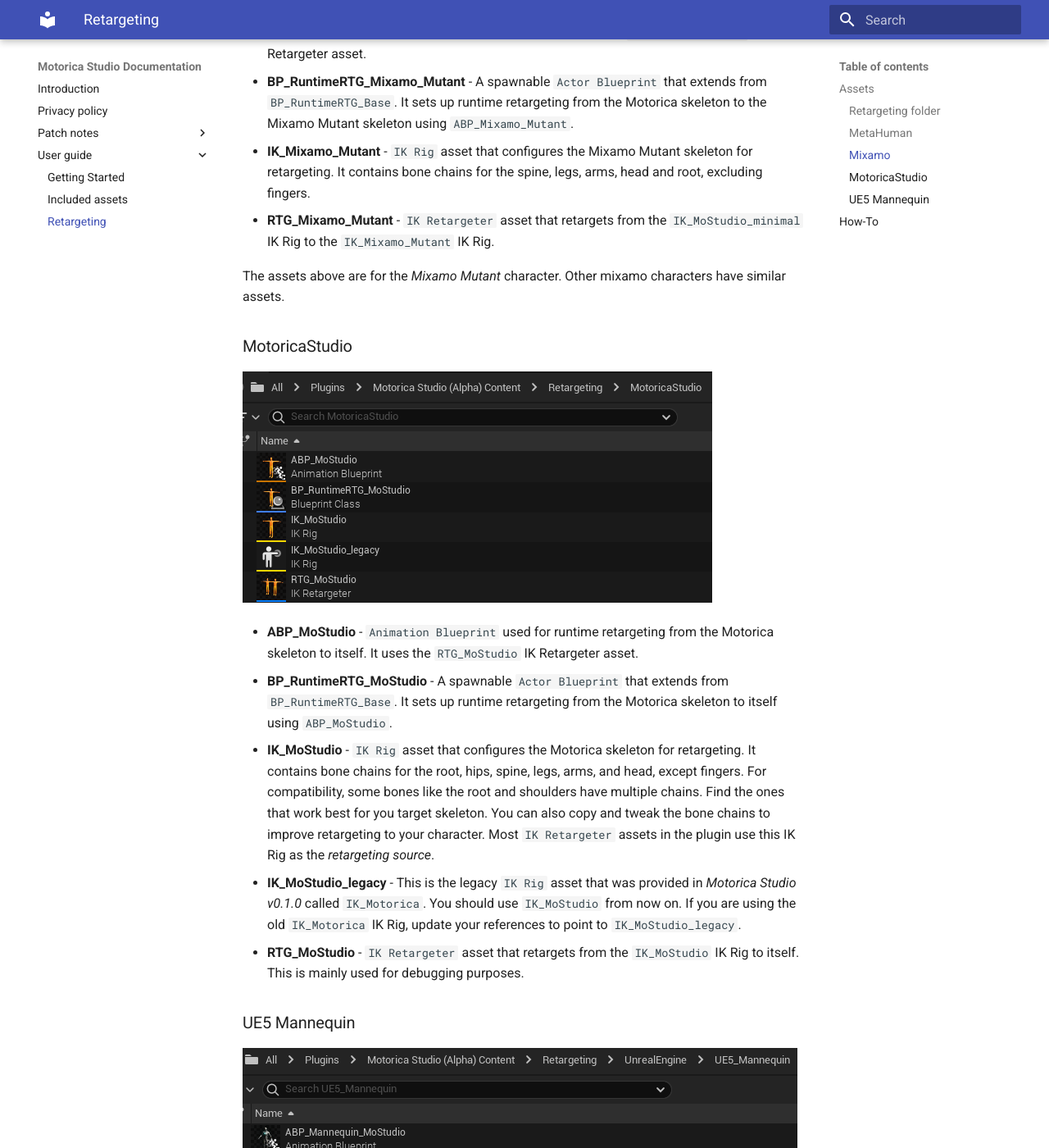
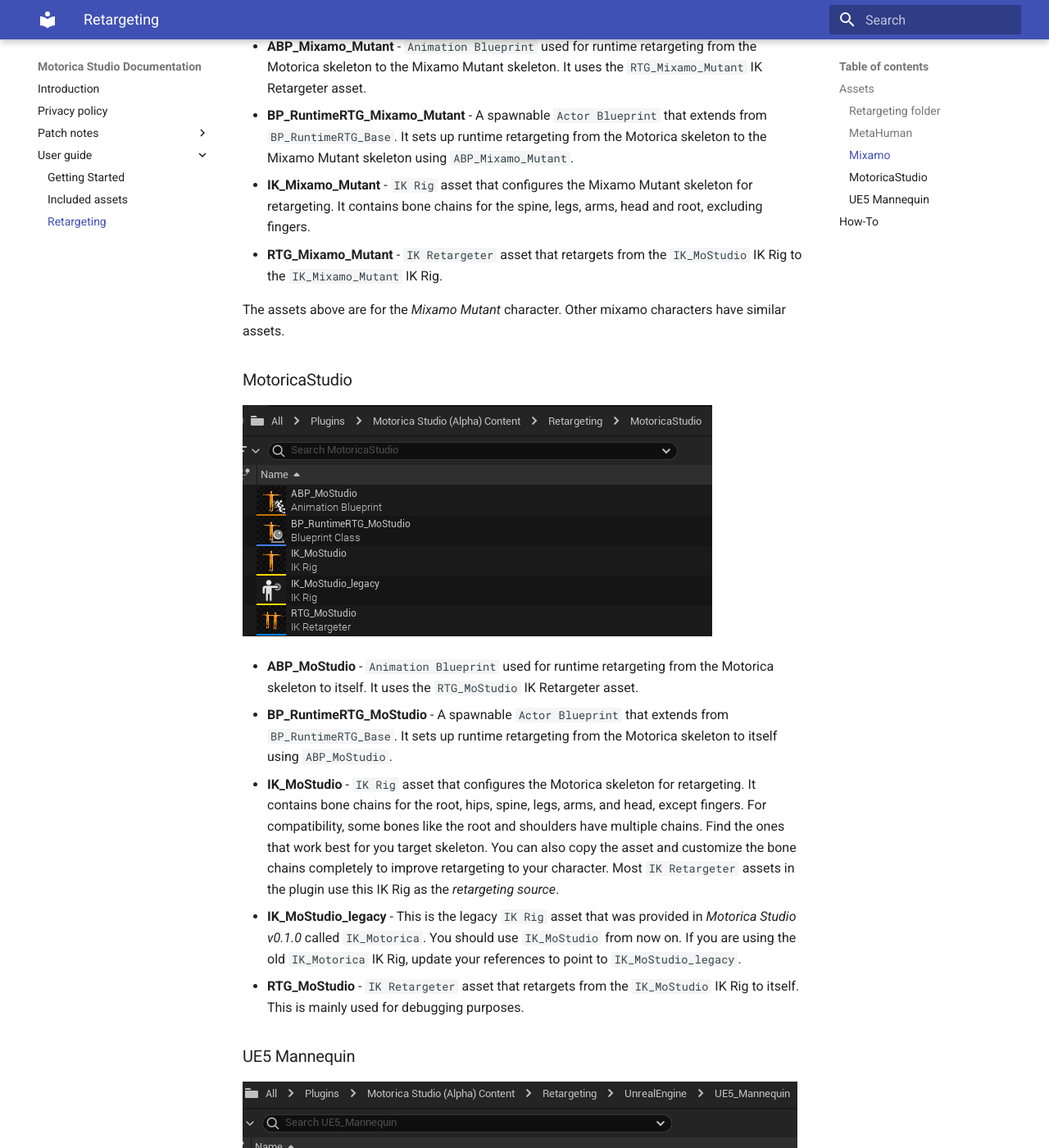
Before and after one commit to MotoricaAI/MoStudioDocs, an MkDocs documentation site: the page built from docs/user-guide/retargeting.md, in a window 1280 px wide and 1400 px high, scrolled down 2906 px. Shown: the whole window at 82% size. Built offline with MkDocs 1.6.1 and Material for MkDocs 9.7.7, drawn with Linux system fonts in a browser that asks for light colours; some of the changed text lies outside the part shown.

Commit message:
Update docs

```diff
--- a/docs/user-guide/retargeting.md
+++ b/docs/user-guide/retargeting.md
@@ -22,7 +24,7 @@
 ### MetaHuman
 ![](../images/content-browser-folder-plugin-retargeting-metahuman.png)
 
-- **ABP_MetaHuman_MoStudio** - `Animation Blueprint` used for runtime retargeting from the Motorica skeleton to the MetaHuman skeleton. It uses the `RTG_metahuman_MoStudio` IK Retargeter asset.
+- **ABP_metahuman_MoStudio** - `Animation Blueprint` used for runtime retargeting from the Motorica skeleton to the MetaHuman skeleton. It uses the `RTG_metahuman_MoStudio` IK Retargeter asset.
 - **BP_RuntimeRTG_metahuman_MoStudio** - A spawnable `Actor Blueprint` that extends from `BP_RuntimeRTG_Base`. It sets up runtime retargeting from the Motorica skeleton to the MetaHuman skeleton using `ABP_metahuman_MoStudio`.
 - **IK_metahuman_MoStudio** - `IK Rig` asset that configures the default MetaHuman skeleton for retargeting. This is identical to the default MetaHuman IK Rig *(confirmed UE 5.2)*.
 - **RTG_metahuman_MoStudio** - `IK Retargeter` asset that retargets from the `IK_MoStudio` IK Rig to the `IK_metahuman_MoStudio` IK Rig. The MetaHuman retarget pose is edited to match the T-pose of the Motorica skeleton. IK retargeting is disabled.
@@ -33,7 +35,7 @@
 - **ABP_Mixamo_Mutant** - `Animation Blueprint` used for runtime retargeting from the Motorica skeleton to the Mixamo Mutant skeleton. It uses the `RTG_Mixamo_Mutant` IK Retargeter asset.
 - **BP_RuntimeRTG_Mixamo_Mutant** - A spawnable `Actor Blueprint` that extends from `BP_RuntimeRTG_Base`. It sets up runtime retargeting from the Motorica skeleton to the Mixamo Mutant skeleton using `ABP_Mixamo_Mutant`.
 - **IK_Mixamo_Mutant** - `IK Rig` asset that configures the Mixamo Mutant skeleton for retargeting. It contains bone chains for the spine, legs, arms, head and root, excluding fingers.
-- **RTG_Mixamo_Mutant** - `IK Retargeter` asset that retargets from the `IK_MoStudio_minimal` IK Rig to the `IK_Mixamo_Mutant` IK Rig.
+- **RTG_Mixamo_Mutant** - `IK Retargeter` asset that retargets from the `IK_MoStudio` IK Rig to the `IK_Mixamo_Mutant` IK Rig.
 
 The assets above are for the *Mixamo Mutant* character. Other mixamo characters have similar assets.
 
@@ -42,7 +44,7 @@
 
 - **ABP_MoStudio** - `Animation Blueprint` used for runtime retargeting from the Motorica skeleton to itself. It uses the `RTG_MoStudio` IK Retargeter asset.
 - **BP_RuntimeRTG_MoStudio** - A spawnable `Actor Blueprint` that extends from `BP_RuntimeRTG_Base`. It sets up runtime retargeting from the Motorica skeleton to itself using `ABP_MoStudio`.
-- **IK_MoStudio** - `IK Rig` asset that configures the Motorica skeleton for retargeting. It contains bone chains for the root, hips, spine, legs, arms, and head, except fingers. For compatibility, some bones like the root and shoulders have multiple chains. Find the ones that work best for you target skeleton. You can also copy and tweak the bone chains to improve retargeting to your character. Most `IK Retargeter` assets in the plugin use this IK Rig as the *retargeting source*.
+- **IK_MoStudio** - `IK Rig` asset that configures the Motorica skeleton for retargeting. It contains bone chains for the root, hips, spine, legs, arms, and head, except fingers. For compatibility, some bones like the root and shoulders have multiple chains. Find the ones that work best for you target skeleton. You can also copy the asset and customize the bone chains completely to improve retargeting to your character. Most `IK Retargeter` assets in the plugin use this IK Rig as the *retargeting source*.
 - **IK_MoStudio_legacy** - This is the legacy `IK Rig` asset that was provided in *Motorica Studio v0.1.0* called `IK_Motorica`. You should use `IK_MoStudio` from now on. If you are using the old `IK_Motorica` IK Rig, update your references to point to `IK_MoStudio_legacy`.
 - **RTG_MoStudio** - `IK Retargeter` asset that retargets from the `IK_MoStudio` IK Rig to itself. This is mainly used for debugging purposes.
 
```
Also changed, not shown: other parts of docs/user-guide/retargeting.md (+6 -1 lines).
